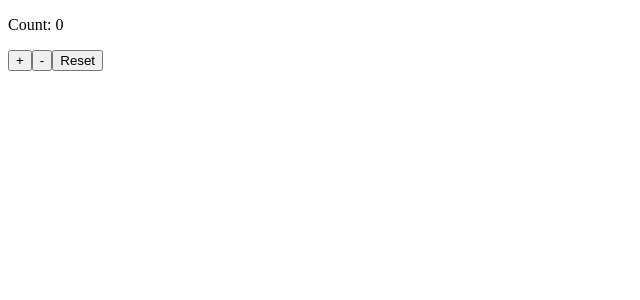
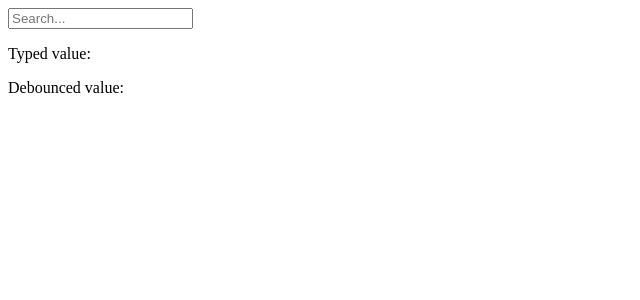
Before and after one commit to singhHarcharan/React-Interview-Prep, a React (Create React App) app: page / in a window 1280 px wide. Shown: the top 300 px of the page, without its empty margins (0-640 px from the left). Built offline with nearby package versions, Linux system fonts and the light colour scheme.

Commit message:
Debounced Input

```diff
--- a/src/App.js
+++ b/src/App.js
@@ -1,4 +1,5 @@
 import Counter from "./PracticeComponents/CustomHooks/Counter";
+import DebouncedSearch from "./PracticeComponents/Debouncing/DebouncedSearch";
 import UsersList from "./PracticeComponents/FetchAPIandRender/UsersList";
 import LazyLoadingComponent from "./PracticeComponents/LazyLoading/LazyLoadingComponent";
 import ServerSidePaginatedUsers from "./PracticeComponents/Pagination/ServerSidePaginatedUsers";
@@ -11,7 +12,8 @@ function App() {
     {/* <ServerSidePaginatedUsers /> */}
     {/* <TodoList /> */}
     {/* <LazyLoadingComponent / > */}
-    <Counter />
+    {/* <Counter /> */}
+    <DebouncedSearch />
   </div>
 }
 
--- /dev/null
+++ b/src/PracticeComponents/Debouncing/DebouncedSearch.jsx
@@ -0,0 +1,31 @@
+import { useEffect, useState } from "react";
+
+
+function DebouncedSearch() {
+  const [input, setInput] = useState("");
+  const [debouncedValue, setDebouncedValue] = useState("");
+
+  useEffect(() => {
+    const timer = setTimeout(() => {
+      setDebouncedValue(input);
+    }, 500);
+
+    return () => clearTimeout(timer);
+  }, [input]);
+
+  return (
+    <div>
+      <input
+        type="text"
+        placeholder="Search..."
+        value={input}
+        onChange={e => setInput(e.target.value)}
+      />
+
+      <p>Typed value: {input}</p>
+      <p>Debounced value: {debouncedValue}</p>
+    </div>
+  );
+}
+
+export default DebouncedSearch;
```
